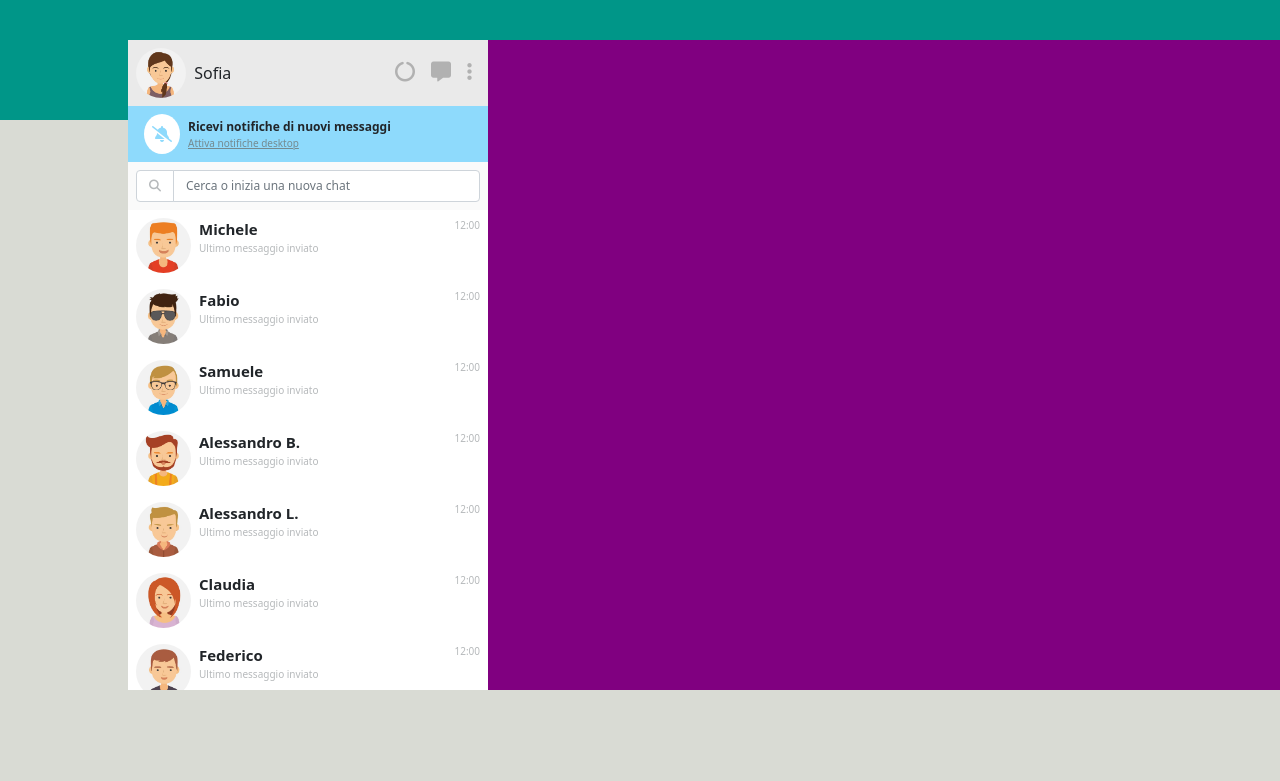
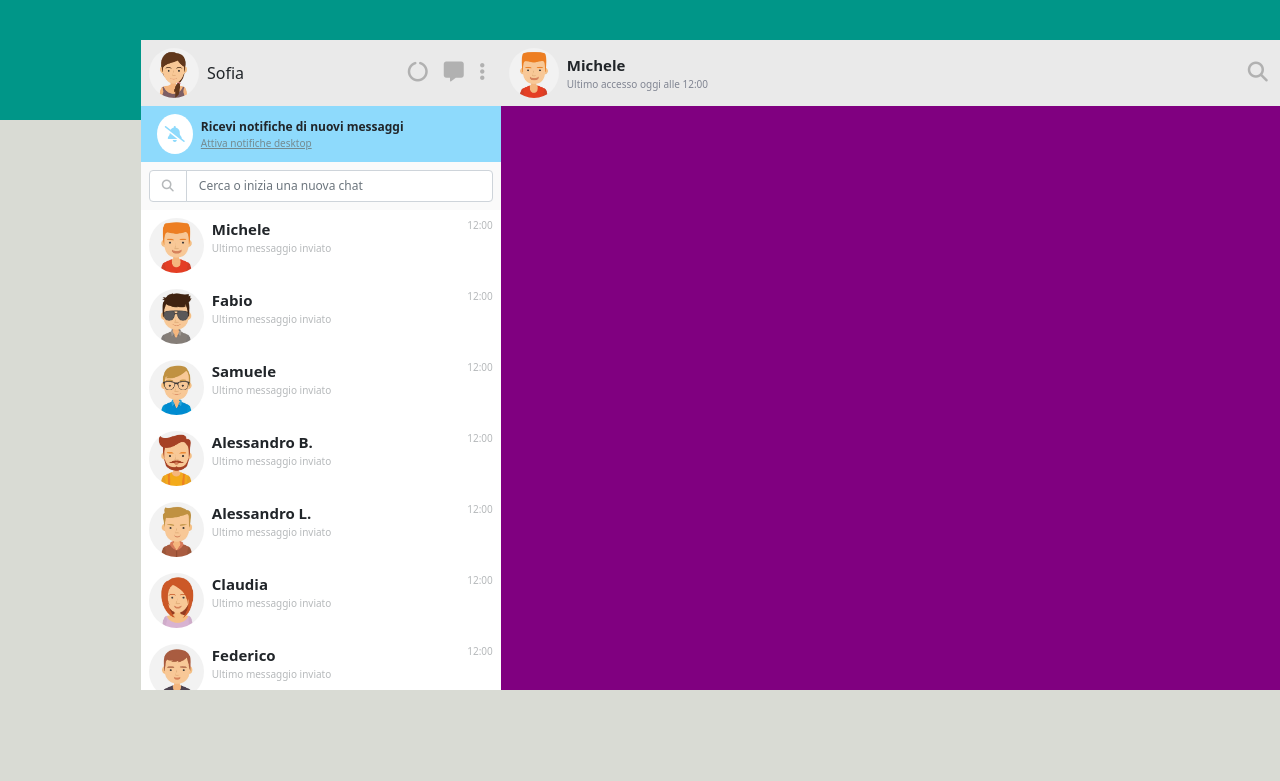
Before and after one commit to vincaf/vue-boolzapp, a plain HTML site: page index.html in a window 1280 px wide. Shown: the top 781 px of the page. Drawn offline with nearby package versions, Linux system fonts and the light colour scheme.

Commit message:
added header-chat in chat-screen

```diff
--- a/index.html
+++ b/index.html
@@ -139,8 +139,19 @@
 
                 <div id="chat-screen">
 
-                    <div class="header-chat">
-
+                    <div class="header-chat d-flex justify-content-between p-2">
+                        <div class="user-profile d-flex align-items-center">
+                            <img src="./img/avatar_1.jpg" alt="userPic">
+                            <div class="mx-2 align-middle">
+                                <div class="account-name">Michele</div>
+                                <div class="last-access">Ultimo accesso oggi alle 12:00</div>
+                            </div>
+                        </div>
+                        <div class="icons d-flex align-items-center">
+                            <span><i class="mx-2 fa-solid fa-magnifying-glass"></i></span>
+                            <span><i class="mx-2 fa-solid fa-paperclip"></i></span>
+                            <span><i class="mx-2 fa-solid fa-ellipsis-vertical"></i></span>
+                        </div>
                     </div>
 
                     <div class="chat">
--- a/style.css
+++ b/style.css
@@ -14,7 +14,7 @@ body{
     background-color: #fff;
     position: absolute;
     top: 5%;
-    left: 10%;
+    left: 11%;
     display: flex;
     flex-wrap: nowrap;
 }
@@ -37,11 +37,11 @@ body{
     flex-direction: column;
 }
 
-#chat-list .header-chat{
+.header-chat{
     background-color: #eaeaea;
 }
 
-.user-profile img{
+.header-chat img{
     width: 50px;
     border-radius: 50%;
     object-fit: cover;
@@ -97,7 +97,7 @@ body{
     object-fit: cover;
 }
 
-.account .account-name{
+.account-name{
     font-size: 15px;
     font-weight: 600;
 }
@@ -115,3 +115,9 @@ body{
 .account:hover{
     background-color: #e9ebeb;
 }
+
+.user-profile .last-access{
+    font-size: 10px;
+    color: #808592;
+    font-weight: 500;
+}
```
